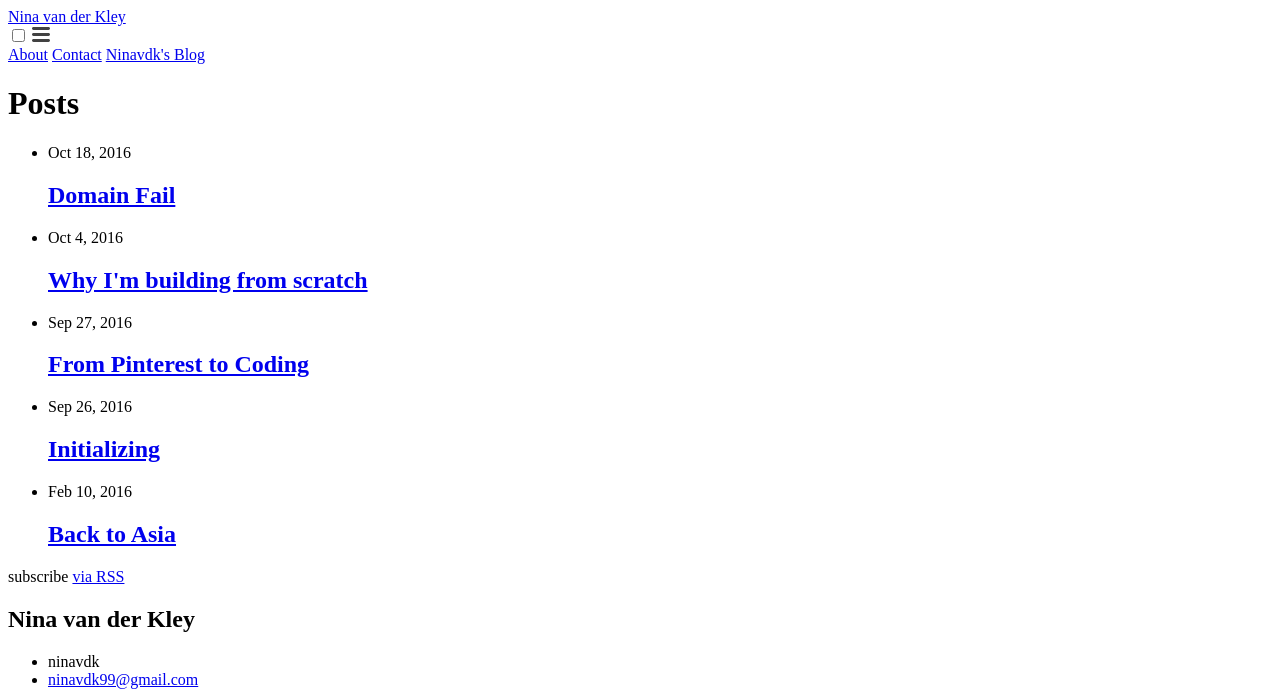
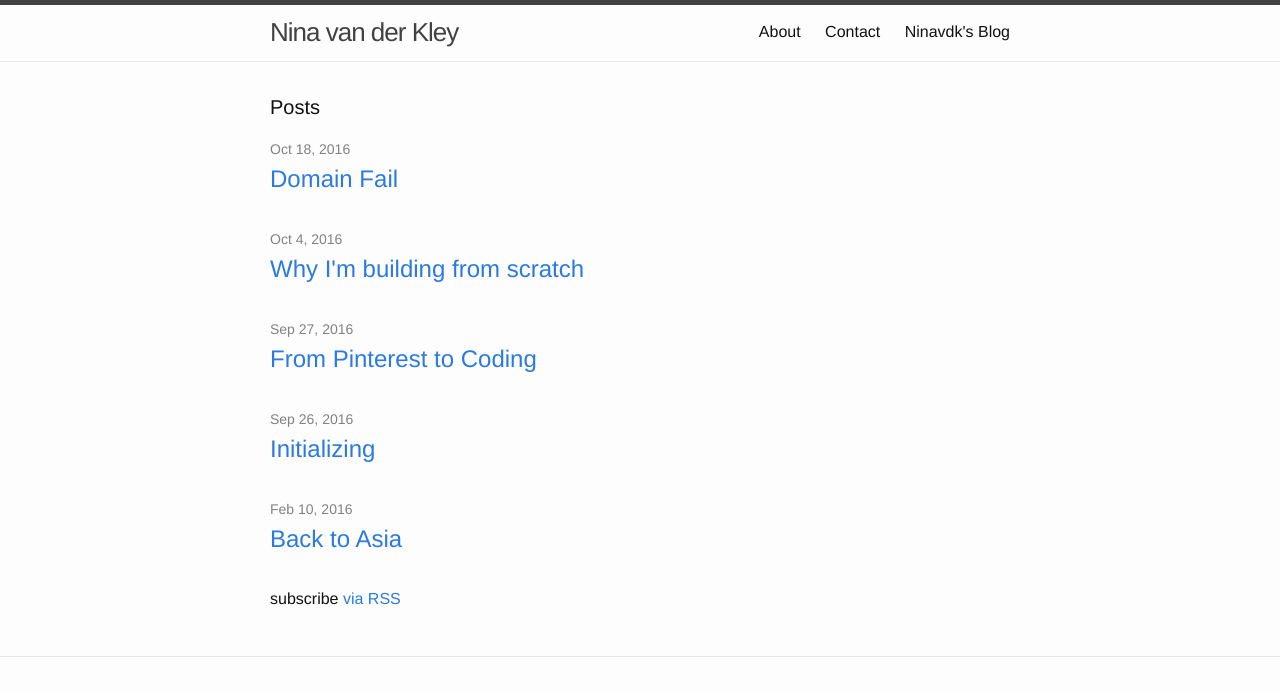
Before and after one commit to Ninavdk/ninavdk.github.io, a Jekyll site: the page built from index.md, in a window 1280 px wide. Shown: the top 691 px of the page. Built offline with Jekyll 4.4.1, drawn with Linux system fonts in a browser that asks for light colours.

Commit message:
Update head to use minima content

```diff
--- a/_includes/head.html
+++ b/_includes/head.html
@@ -1,10 +1,16 @@
 <head>
-	<meta charset="utf-8">
-	<title>{{ page.title }}</title>
+  <meta charset="utf-8">
+  <meta http-equiv="X-UA-Compatible" content="IE=edge">
+  <meta name="viewport" content="width=device-width, initial-scale=1">
 
-  <!-- styles -->
-  <link rel="stylesheet" type="text/css" href="/css/main.css">
+  <title>{% if page.title %}{{ page.title | escape }}{% else %}{{ site.title | escape }}{% endif %}</title>
+  <meta name="description" content="{{ page.excerpt | default: site.description | strip_html | normalize_whitespace | truncate: 160 | escape }}">
 
-	<!-- google analytics include -->
-	{% include analytics.html %}
+  <link rel="stylesheet" href="{{ "/assets/main.css" | relative_url }}">
+  <link rel="canonical" href="{{ page.url | replace:'index.html','' | absolute_url }}">
+  <link rel="alternate" type="application/rss+xml" title="{{ site.title | escape }}" href="{{ "/feed.xml" | relative_url }}">
+
+  {% if jekyll.environment == 'production' and site.google_analytics %}
+  {% include google-analytics.html %}
+  {% endif %}
 </head>
```
